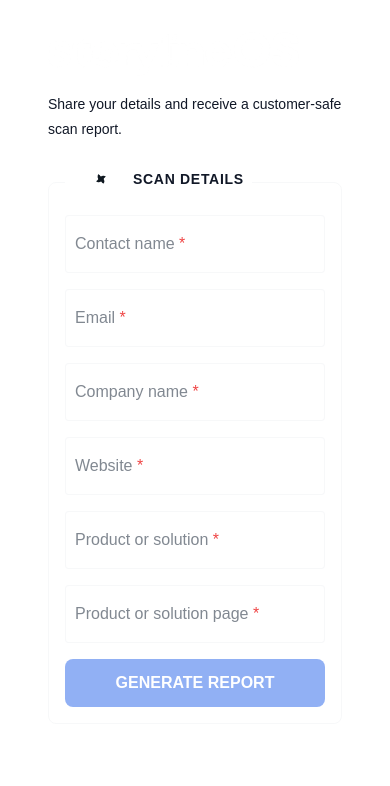
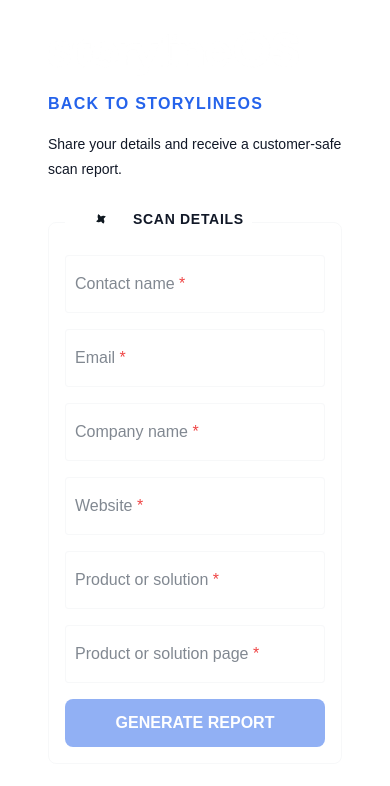
Before and after one commit to StoryDevGA/HFRE-signal-scan-client, a React (Vite) app: page / in a window 390 px wide. Shown: the top 786 px of the page. Built offline with nearby package versions, Linux system fonts and the light colour scheme.

Commit message:
feat: implement Link component with styling and responsive design

```diff
--- a/index.html
+++ b/index.html
@@ -2,7 +2,7 @@
 <html lang="en">
   <head>
     <meta charset="UTF-8" />
-    <link rel="icon" type="image/svg+xml" href="/vite.svg" />
+    <link rel="icon" type="image/png" href="/src/assets/icons/storylineOS-icon.png" />
     <meta name="viewport" content="width=device-width, initial-scale=1.0" />
     <title>client</title>
   </head>
--- a/src/App.css
+++ b/src/App.css
@@ -14,6 +14,13 @@
   gap: var(--spacing-sm);
 }
 
+.home__header-row {
+  display: flex;
+  align-items: center;
+  justify-content: space-between;
+  gap: var(--spacing-md);
+}
+
 .home__legend {
   display: inline-flex;
   align-items: center;
@@ -28,6 +35,13 @@
 .home__brand-logo {
   height: 44px;
   width: auto;
+}
+
+@media (max-width: 640px) {
+  .home__header-row {
+    flex-direction: column;
+    align-items: flex-start;
+  }
 }
 
 .home__brand-name {
--- /dev/null
+++ b/src/components/Link/Link.css
@@ -0,0 +1,19 @@
+.link {
+  color: var(--color-action-primary);
+  text-decoration: none;
+  font-weight: var(--font-weight-semibold);
+  text-transform: uppercase;
+  letter-spacing: 0.08em;
+  transition: color var(--transition-fast), text-decoration-color var(--transition-fast);
+}
+
+.link:hover,
+.link:focus-visible {
+  color: var(--color-action-primary-hover);
+  text-decoration: none;
+}
+
+.link:focus-visible {
+  outline: 2px solid var(--color-border-focus);
+  outline-offset: 3px;
+}
--- /dev/null
+++ b/src/components/Link/Link.jsx
@@ -0,0 +1,27 @@
+import './Link.css'
+
+export function Link({
+  href,
+  children,
+  className = '',
+  target,
+  rel,
+  ...props
+}) {
+  const classNames = ['link', className].filter(Boolean).join(' ')
+  const resolvedRel = target === '_blank' ? rel || 'noopener noreferrer' : rel
+
+  return (
+    <a
+      href={href}
+      className={classNames}
+      target={target}
+      rel={resolvedRel}
+      {...props}
+    >
+      {children}
+    </a>
+  )
+}
+
+export default Link
--- /dev/null
+++ b/src/components/Link/index.js
@@ -0,0 +1,2 @@
+export { Link as default } from './Link.jsx'
+export { Link } from './Link.jsx'
--- a/src/pages/Home.jsx
+++ b/src/pages/Home.jsx
@@ -3,6 +3,7 @@ import { useNavigate } from 'react-router-dom'
 import Button from '../components/Button/Button.jsx'
 import Fieldset from '../components/Fieldset/Fieldset.jsx'
 import Input from '../components/Input/Input.jsx'
+import Link from '../components/Link/Link.jsx'
 import { useToaster } from '../components/Toaster/Toaster.jsx'
 import { submitPublicScan } from '../services/publicScans.js'
 import storylineLogo from '../assets/images/storylineOS-Logo.png'
@@ -66,12 +67,17 @@ function Home() {
   return (
     <main className="page container">
       <header className="page__header">
+        <div className="home__header-row">
           <div className="home__brand">
             <img
               src={storylineLogo}
               alt="StorylineOS"
               className="home__brand-logo"
             />
+          </div>
+          <Link href="https://www.storylineos.com/" target="_blank">
+            Back to StorylineOS
+          </Link>
         </div>
         <p className="text-responsive-base">
           Share your details and receive a customer-safe scan report.
```
Lines whose indentation alone changed are shown as unchanged.
